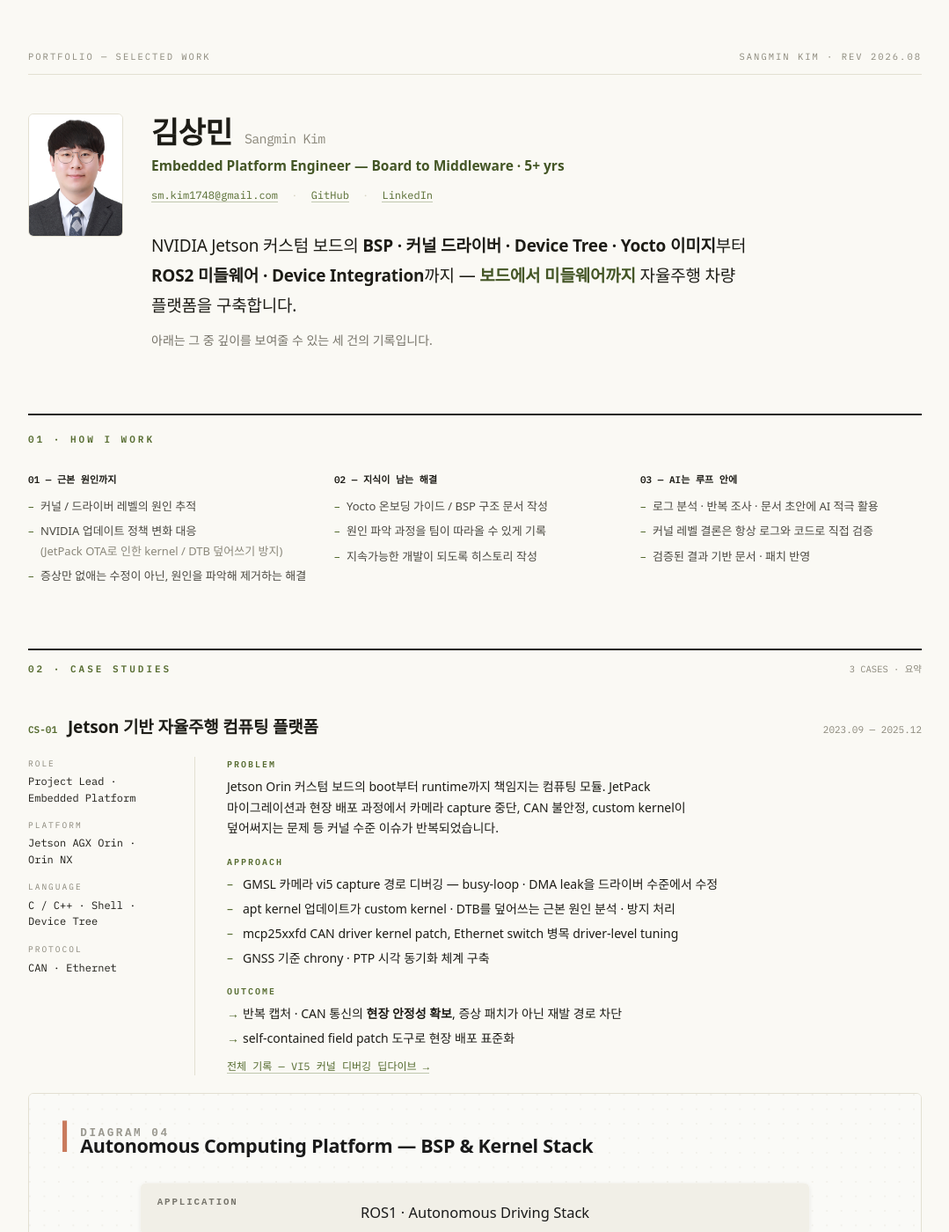
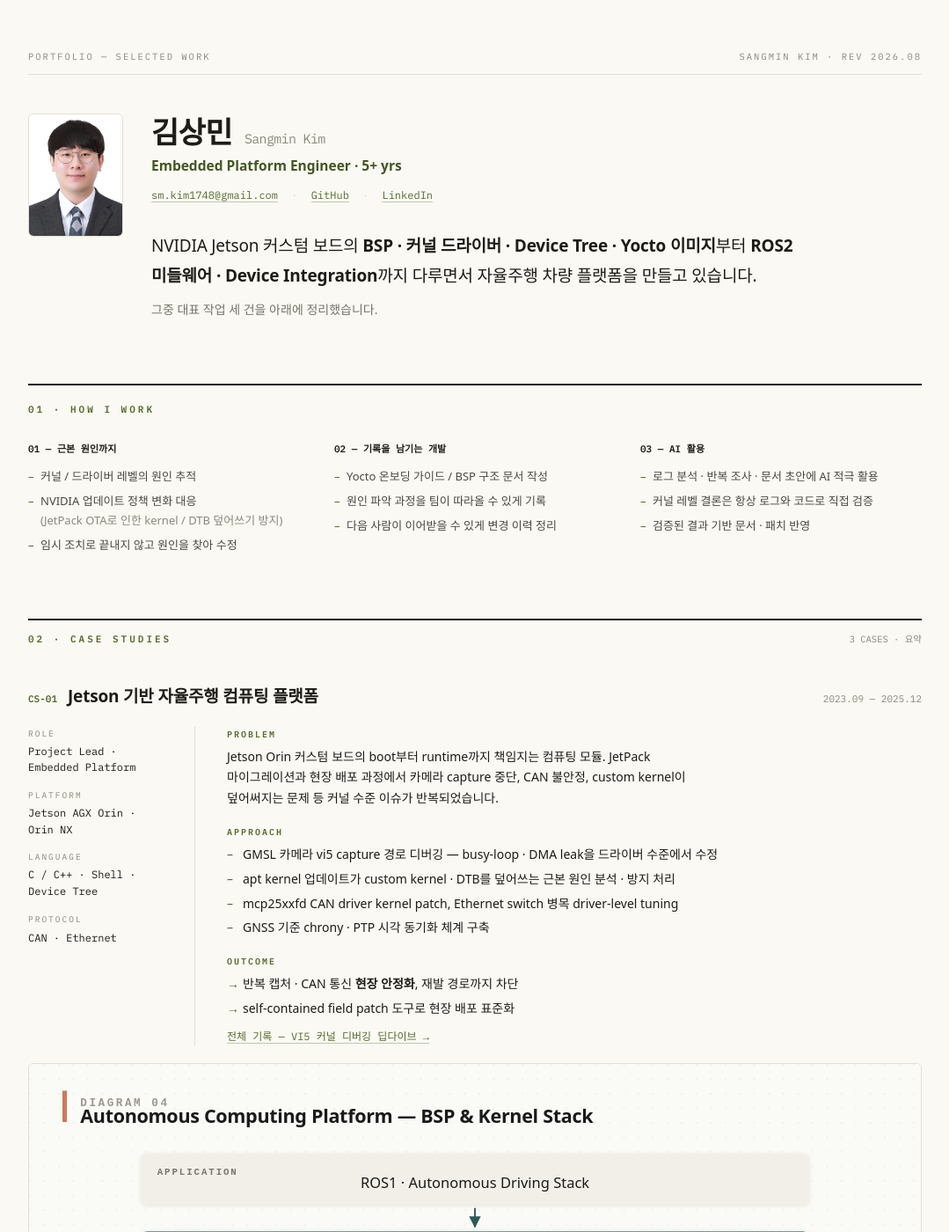
Before and after one commit to sm-kim1/sm-kim1.github.io, a Jekyll site: the page built from index.html, in a window 1280 px wide and 1400 px high. Shown: the whole window at 88% size, without its empty margins (100-1179 px from the left). Built offline with Jekyll 4.4.1, drawn with Linux system fonts in a browser that asks for light colours; some web fonts are replaced; some of the changed text lies outside the part shown.

Commit message:
fix: natural copy — remove ai-sounding rhetoric across site and pdf
Co-Authored-By: Claude Fable 5 <noreply@anthropic.com>
Claude-Session: https://claude.ai/code/session_01BAoCdE7c9xtPWjp6dg1j8y

```diff
--- a/_data/data_ko.yml
+++ b/_data/data_ko.yml
@@ -21,7 +21,7 @@ career-profile:
   summary: |
     NVIDIA Jetson 커스텀 보드의 BSP · 커널 드라이버 · Device Tree · Yocto 이미지를
     다루는 Embedded Platform Engineer입니다. 그 위의 ROS1/2 Middleware ·
-    Device Integration까지, 보드에서 미들웨어까지 5년 넘게 자율주행 차량 플랫폼을
+    Device Integration까지 이어서 다루며, 자율주행 차량 플랫폼을 5년 넘게
     구축해 왔습니다.
 
     - 정부 R&D 과제 5건에서 자율주행 차량 플랫폼 구축, 특허 등록 1건 · 출원 2건
--- a/index.html
+++ b/index.html
@@ -53,7 +53,7 @@ permalink: /
     <img class="pf-photo" src="{{ '/assets/profile-photo.jpg' | relative_url }}" alt="김상민 증명사진" style="width: 108px; height: 140px; object-fit: cover; border-radius: 6px; border: 1px solid #E3E0D2; flex-shrink: 0;">
     <div style="flex: 1; min-width: 0;">
     <h1 style="font-size: 34px; font-weight: 700; letter-spacing: -0.02em; line-height: 1.25;">김상민 <span style="font-family: 'IBM Plex Mono', monospace; font-size: 15px; font-weight: 400; color: #8B887B; margin-left: 6px;">Sangmin Kim</span></h1>
-    <p style="margin-top: 4px; font-size: 15.5px; font-weight: 600; color: #445626;">Embedded Platform Engineer — Board to Middleware · 5+ yrs</p>
+    <p style="margin-top: 4px; font-size: 15.5px; font-weight: 600; color: #445626;">Embedded Platform Engineer · 5+ yrs</p>
     <p style="margin-top: 10px; font-family: 'IBM Plex Mono', monospace; font-size: 12px; color: #77746A;">
       <a href="mailto:sm.kim1748@gmail.com">sm.kim1748@gmail.com</a>
       <span style="color: #D8D4C4; margin: 0 8px;">·</span>
@@ -61,8 +61,8 @@ permalink: /
       <span style="color: #D8D4C4; margin: 0 8px;">·</span>
       <a href="https://www.linkedin.com/in/sangmin-kim-a3257a160" target="_blank" rel="noopener">LinkedIn</a>
     </p>
-    <p class="pf-lede" style="margin-top: 30px; font-size: 19px; line-height: 1.8; max-width: 760px; letter-spacing: -0.01em; text-wrap: pretty;">NVIDIA Jetson 커스텀 보드의 <strong style="font-weight: 600;">BSP · 커널 드라이버 · Device Tree · Yocto 이미지</strong>부터 <strong style="font-weight: 600;">ROS2 미들웨어 · Device Integration</strong>까지 — <span style="color: #445626; font-weight: 600;">보드에서 미들웨어까지</span> 자율주행 차량 플랫폼을 구축합니다.</p>
-    <p style="margin-top: 10px; font-size: 14px; color: #77746A;">아래는 그 중 깊이를 보여줄 수 있는 세 건의 기록입니다.</p>
+    <p class="pf-lede" style="margin-top: 30px; font-size: 19px; line-height: 1.8; max-width: 760px; letter-spacing: -0.01em; text-wrap: pretty;">NVIDIA Jetson 커스텀 보드의 <strong style="font-weight: 600;">BSP · 커널 드라이버 · Device Tree · Yocto 이미지</strong>부터 <strong style="font-weight: 600;">ROS2 미들웨어 · Device Integration</strong>까지 다루면서 자율주행 차량 플랫폼을 만들고 있습니다.</p>
+    <p style="margin-top: 10px; font-size: 14px; color: #77746A;">그중 대표 작업 세 건을 아래에 정리했습니다.</p>
     </div>
   </header>
 
@@ -76,19 +76,19 @@ permalink: /
         <ul style="list-style: none; display: flex; flex-direction: column; gap: 6px; margin-top: 10px; font-size: 13px; color: #4A4840;">
           <li class="dash-li">커널 / 드라이버 레벨의 원인 추적</li>
           <li class="dash-li">NVIDIA 업데이트 정책 변화 대응<br><span style="color: #8B887B;">(JetPack OTA로 인한 kernel / DTB 덮어쓰기 방지)</span></li>
-          <li class="dash-li">증상만 없애는 수정이 아닌, 원인을 파악해 제거하는 해결</li>
+          <li class="dash-li">임시 조치로 끝내지 않고 원인을 찾아 수정</li>
         </ul>
       </div>
       <div>
-        <div style="font-family: 'IBM Plex Mono', monospace; font-size: 11px; font-weight: 600; color: #1D1C16;">02 — 지식이 남는 해결</div>
+        <div style="font-family: 'IBM Plex Mono', monospace; font-size: 11px; font-weight: 600; color: #1D1C16;">02 — 기록을 남기는 개발</div>
         <ul style="list-style: none; display: flex; flex-direction: column; gap: 6px; margin-top: 10px; font-size: 13px; color: #4A4840;">
           <li class="dash-li">Yocto 온보딩 가이드 / BSP 구조 문서 작성</li>
           <li class="dash-li">원인 파악 과정을 팀이 따라올 수 있게 기록</li>
-          <li class="dash-li">지속가능한 개발이 되도록 히스토리 작성</li>
+          <li class="dash-li">다음 사람이 이어받을 수 있게 변경 이력 정리</li>
         </ul>
       </div>
       <div>
-        <div style="font-family: 'IBM Plex Mono', monospace; font-size: 11px; font-weight: 600; color: #1D1C16;">03 — AI는 루프 안에</div>
+        <div style="font-family: 'IBM Plex Mono', monospace; font-size: 11px; font-weight: 600; color: #1D1C16;">03 — AI 활용</div>
         <ul style="list-style: none; display: flex; flex-direction: column; gap: 6px; margin-top: 10px; font-size: 13px; color: #4A4840;">
           <li class="dash-li">로그 분석 · 반복 조사 · 문서 초안에 AI 적극 활용</li>
           <li class="dash-li">커널 레벨 결론은 항상 로그와 코드로 직접 검증</li>
@@ -146,7 +146,7 @@ permalink: /
           <div>
             <div style="font-family: 'IBM Plex Mono', monospace; font-size: 10px; font-weight: 600; letter-spacing: 2px; color: #556B2F; margin-bottom: 5px;">OUTCOME</div>
             <ul style="list-style: none; display: flex; flex-direction: column; gap: 4px; max-width: 560px;">
-              <li class="out-li">반복 캡처 · CAN 통신의 <strong>현장 안정성 확보</strong>, 증상 패치가 아닌 재발 경로 차단</li>
+              <li class="out-li">반복 캡처 · CAN 통신 <strong>현장 안정화</strong>, 재발 경로까지 차단</li>
               <li class="out-li">self-contained field patch 도구로 현장 배포 표준화</li>
             </ul>
             <p style="margin-top: 10px; font-family: 'IBM Plex Mono', monospace; font-size: 12px;"><a href="{{ '/case/jetson-vi5/' | relative_url }}">전체 기록 — VI5 커널 디버깅 딥다이브 →</a></p>
@@ -201,7 +201,7 @@ permalink: /
             <div style="font-family: 'IBM Plex Mono', monospace; font-size: 10px; font-weight: 600; letter-spacing: 2px; color: #556B2F; margin-bottom: 5px;">OUTCOME</div>
             <ul style="list-style: none; display: flex; flex-direction: column; gap: 4px; max-width: 560px;">
               <li class="out-li">JetPack 대비 디스크 · 패키지 <strong>91% 축소</strong>한 최소화 이미지</li>
-              <li class="out-li">Yocto 미경험 엔지니어용 <strong>온보딩 가이드 · BSP 구조 문서</strong> — 팀이 스스로 빌드하는 상태로</li>
+              <li class="out-li">Yocto 미경험 팀원용 <strong>온보딩 가이드 · BSP 구조 문서</strong> 작성</li>
             </ul>
             <p style="margin-top: 10px; font-family: 'IBM Plex Mono', monospace; font-size: 12px;"><a href="{{ '/case/yocto/' | relative_url }}">전체 기록 — 이식 전략과 설계 결정 →</a></p>
           </div>
```
Also changed, not shown: case-component-manager.md (+3 -4 lines), case-jetson-vi5.md (+5 -6 lines), case-yocto.md (+8 -8 lines).
